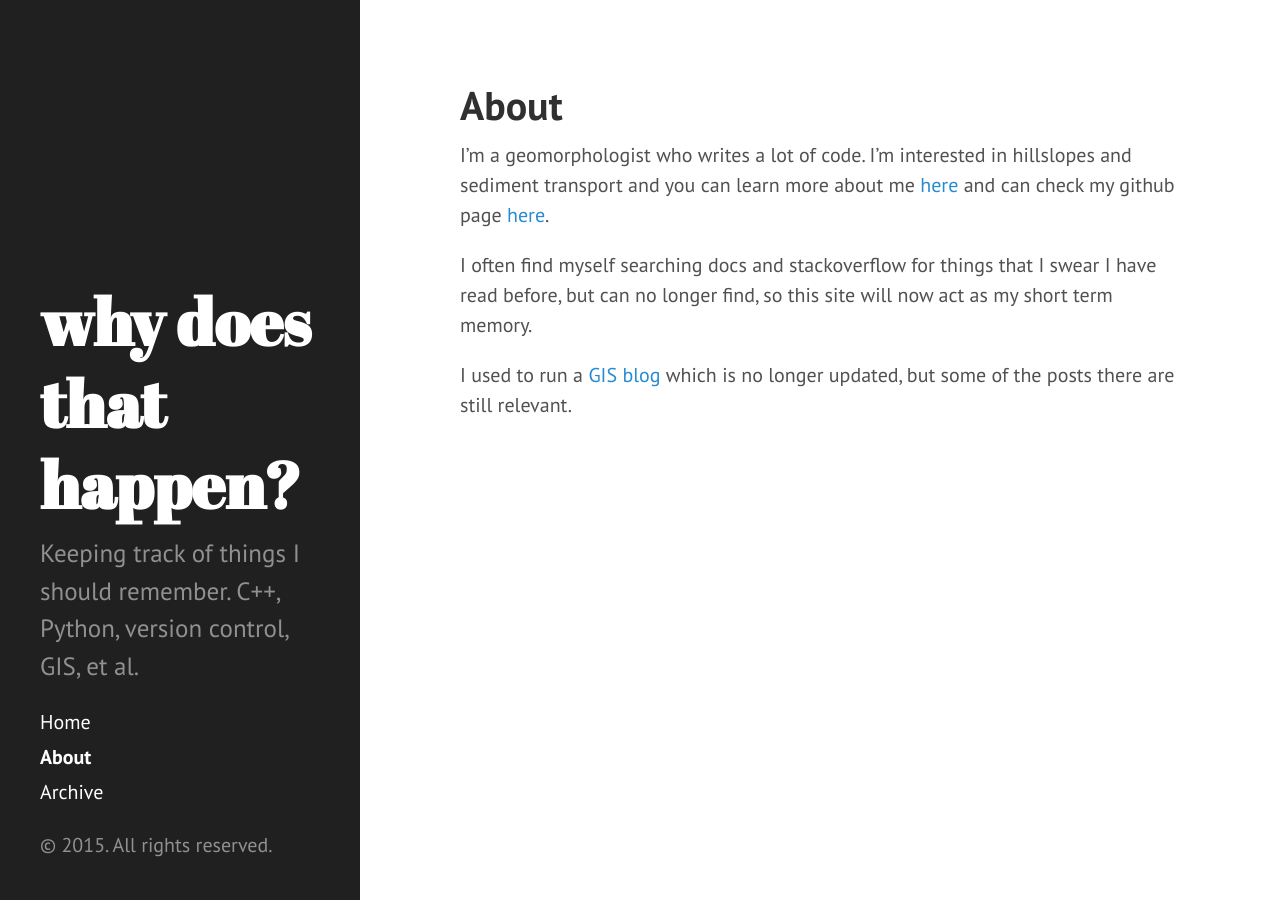
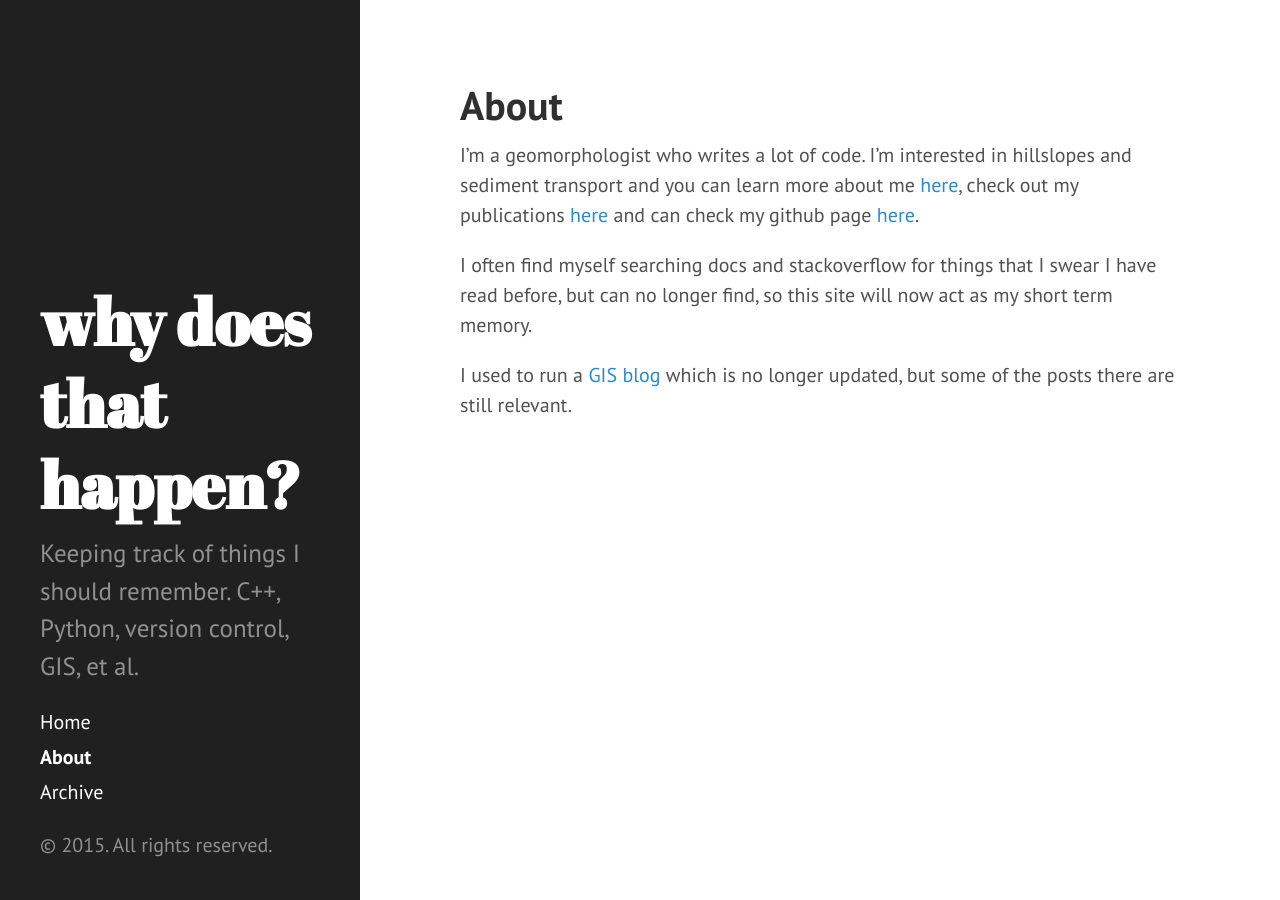
Before and after one commit to sgrieve/sgrieve.github.io, a Jekyll site: the page built from about.md, in a window 1280 px wide. Built offline with Jekyll 4.4.1, drawn with Linux system fonts in a browser that asks for light colours; Markdown is read by kramdown in place of the engine named in the settings.

Commit message:
Update about.md

```diff
--- a/about.md
+++ b/about.md
@@ -4,8 +4,7 @@ title: About
 ---
 
 I'm a geomorphologist who writes a lot of code. I'm interested in hillslopes and
-sediment transport and you can learn more about me [here](http://www.geos.ed.ac.uk/homes/s0675405/)
-and can check my github page [here](https://github.com/sgrieve).
+sediment transport and you can learn more about me [here](http://www.geos.ed.ac.uk/homes/s0675405/), check out my publications [here](https://scholar.google.co.uk/citations?user=VwQbAzQAAAAJ&hl=en) and can check my github page [here](https://github.com/sgrieve).
 
 I often find myself searching docs and stackoverflow for things that I swear I have read before,
 but can no longer find, so this site will now act as my short term memory.
```
